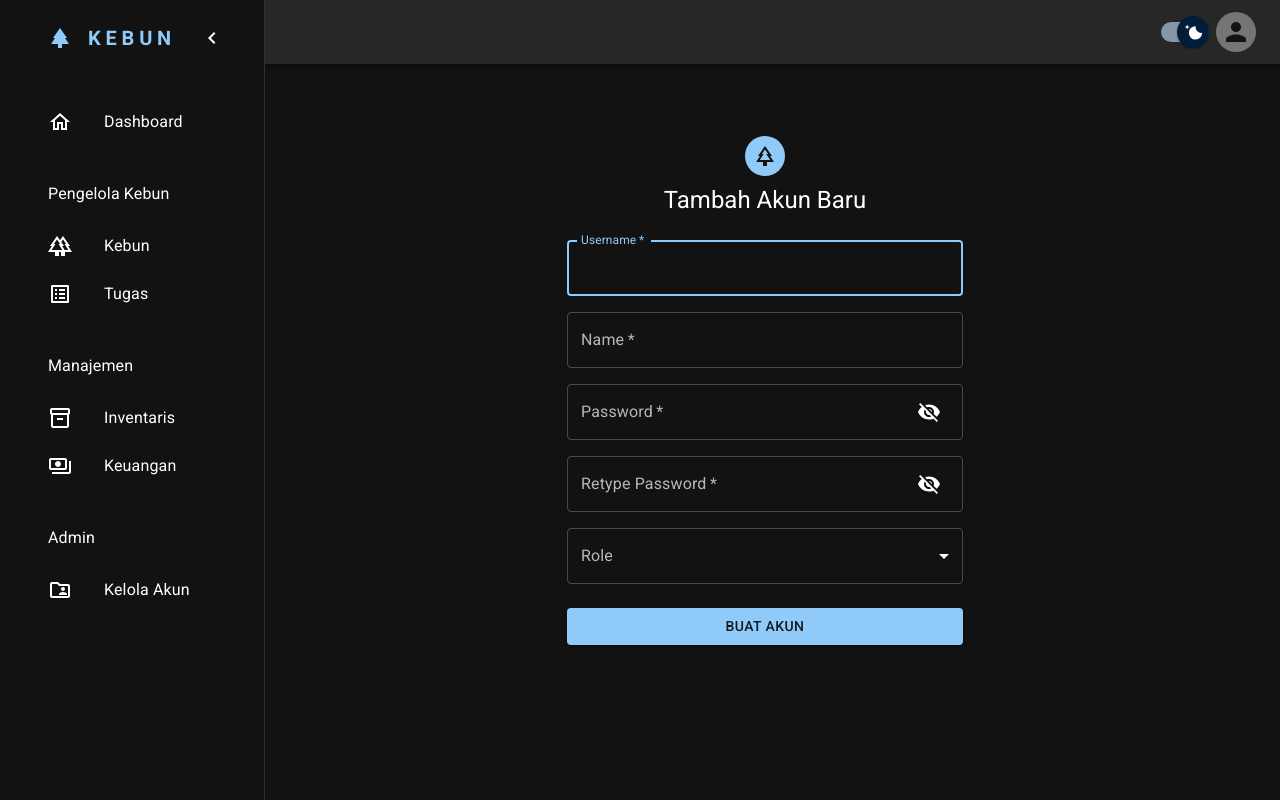
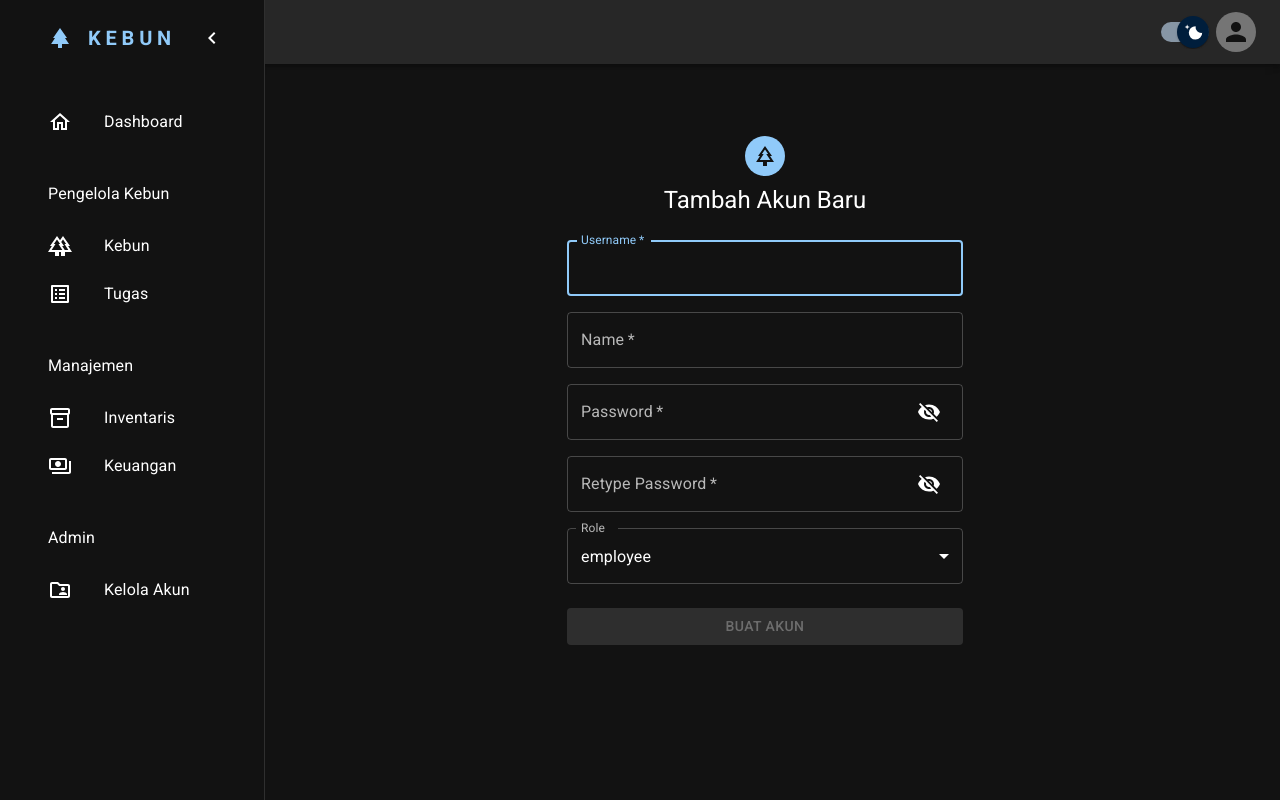
Before and after one commit to haniefm12/Kebun_v2, a React (Create React App) app in the folder frontend/: page /kelola-akun/new in a window 1280 px wide. Built offline with nearby package versions, Linux system fonts and the light colour scheme.

Commit message:
feat: can add user now

```diff
--- a/frontend/src/Components/features/user/NewUserForm.js
+++ b/frontend/src/Components/features/user/NewUserForm.js
@@ -44,7 +44,7 @@ const NewUserForm = () => {
   const [validPassword, setValidPassword] = useState(false);
   const [retypePassword, setRetypePassword] = useState("");
   const [validRetypePassword, setValidRetypePassword] = useState(false);
-  const [roles, setRoles] = useState("");
+  const [roles, setRoles] = useState("employee");
   const [showPassword, setShowPassword] = useState(false);
   const [showRetypePassword, setShowRetypePassword] = useState(false);
 
@@ -85,18 +85,18 @@ const NewUserForm = () => {
   };
 
   const canSave =
-    [
-      roles.length,
-      validName,
-      validUsername,
-      validPassword,
-      validRetypePassword,
-    ].every(Boolean) && !isLoading;
+    [validName, validUsername, validPassword, validRetypePassword].every(
+      Boolean
+    ) && !isLoading;
 
   const onSaveUserClicked = async (e) => {
     e.preventDefault();
     if (canSave) {
-      await addNewUser({ username, password, roles, name });
+      try {
+        await addNewUser({ username, password, roles, name });
+      } catch (error) {
+        console.error("Error submitting form:", error);
+      }
     }
   };
 
@@ -107,15 +107,6 @@ const NewUserForm = () => {
       </MenuItem>
     );
   });
-
-  const errClass = isError ? "errmsg" : "offscreen";
-  const validUserClass = !validUsername ? "form__input--incomplete" : "";
-  const validNameClass = !validName ? "form__input--incomplete" : "";
-  const validPwdClass = !validPassword ? "form__input--incomplete" : "";
-  const validRetypePwdClass = !validRetypePassword
-    ? "form__input--incomplete"
-    : "";
-  const validRolesClass = !roles ? "form__input--incomplete" : "";
 
   const handleShowPassword = () => {
     setShowPassword(!showPassword);
@@ -162,6 +153,7 @@ const NewUserForm = () => {
                   autoFocus
                   value={username}
                   onChange={onUsernameChanged}
+                  InputLabelProps={{ htmlFor: "username" }}
                 />
               </Grid>
               <Grid item xs={12}>
@@ -174,7 +166,8 @@ const NewUserForm = () => {
                   id="name"
                   label="Name"
                   name="name"
-                  autoComplete="family-name"
+                  autoComplete="off"
+                  InputLabelProps={{ htmlFor: "name" }}
                 />
               </Grid>
               <Grid item xs={12}>
@@ -184,7 +177,7 @@ const NewUserForm = () => {
                   id="password"
                   label="Password"
                   name="password"
-                  autoComplete="new-password"
+                  autoComplete="off"
                   value={password}
                   type={showPassword ? "text" : "password"}
                   onChange={onPasswordChanged}
@@ -197,6 +190,7 @@ const NewUserForm = () => {
                       </InputAdornment>
                     ),
                   }}
+                  InputLabelProps={{ htmlFor: "password" }}
                 />
               </Grid>
               <Grid item xs={12}>
@@ -206,7 +200,7 @@ const NewUserForm = () => {
                   id="retype-password"
                   label="Retype Password"
                   name="retype-password"
-                  autoComplete="new-password"
+                  autoComplete="off"
                   value={retypePassword}
                   type={showRetypePassword ? "text" : "password"}
                   onChange={onRetypePasswordChanged}
@@ -223,13 +217,16 @@ const NewUserForm = () => {
                       </InputAdornment>
                     ),
                   }}
+                  InputLabelProps={{ htmlFor: "retype-password" }}
                 />
               </Grid>
               <Grid item xs={12}>
                 <FormControl fullWidth>
-                  <InputLabel id="role">Role</InputLabel>
+                  <InputLabel id="role-label" htmlFor="roles">
+                    Role
+                  </InputLabel>
                   <Select
-                    labelId="role"
+                    labelId="role-label"
                     fullWidth
                     required
                     label="Role"
@@ -246,6 +243,8 @@ const NewUserForm = () => {
             <Button
               type="submit"
               fullWidth
+              title="Save"
+              disabled={!canSave}
               variant="contained"
               sx={{ mt: 3, mb: 2 }}
             >
--- a/frontend/src/Components/features/user/User.js
+++ b/frontend/src/Components/features/user/User.js
@@ -1,9 +1,8 @@
 import { useNavigate } from "react-router-dom";
-
 import { useSelector } from "react-redux";
 import { selectUserById } from "../../../app/api/usersApiSlice";
 import EditNoteIcon from "@mui/icons-material/EditNote";
-import { IconButton, TableCell } from "@mui/material";
+import { IconButton, TableCell, TableRow } from "@mui/material";
 import CheckCircleIcon from "@mui/icons-material/CheckCircle";
 import CancelIcon from "@mui/icons-material/Cancel";
 
@@ -13,15 +12,11 @@ const User = ({ userId, serialNumber }) => {
   const navigate = useNavigate();
 
   if (user) {
-    const handleEdit = () => navigate(`/dash/users/${userId}`);
-
-    // const userRolesString = user.roles.toString().replaceAll(",", ", ");
-
-    // const cellStatus = user.active ? "" : "table__cell--inactive";
+    const handleEdit = () => navigate(`/kelola-akun/${userId}`);
 
     return (
-      <>
-        <TableCell sx={{ maxWidth: 10 }}> {serialNumber}</TableCell>
+      <TableRow>
+        <TableCell sx={{ maxWidth: 10 }}>{serialNumber}</TableCell>
         <TableCell align="center">{user.username}</TableCell>
         <TableCell align="center">{user.name}</TableCell>
         <TableCell align="center">{user.role}</TableCell>
@@ -52,8 +47,9 @@ const User = ({ userId, serialNumber }) => {
             <EditNoteIcon fontSize="small" onClick={handleEdit} />
           </IconButton>
         </TableCell>
-      </>
+      </TableRow>
     );
   } else return null;
 };
+
 export default User;
--- a/frontend/src/config/roles.js
+++ b/frontend/src/config/roles.js
@@ -1,4 +1,5 @@
 export const ROLES = {
-  Admin: "Admin",
-  Employee: "Employee",
+  Admin: "admin",
+  Manager: "manager",
+  Employee: "employee",
 };
```
